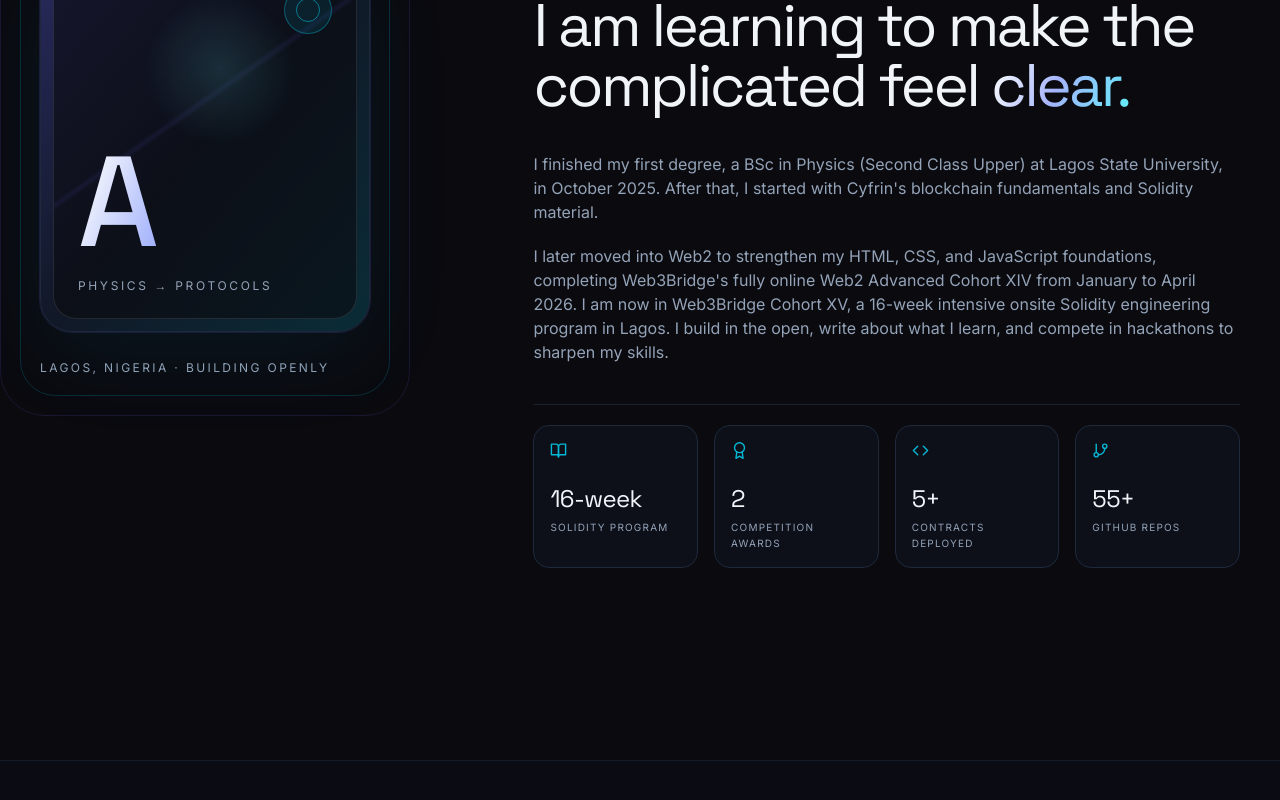
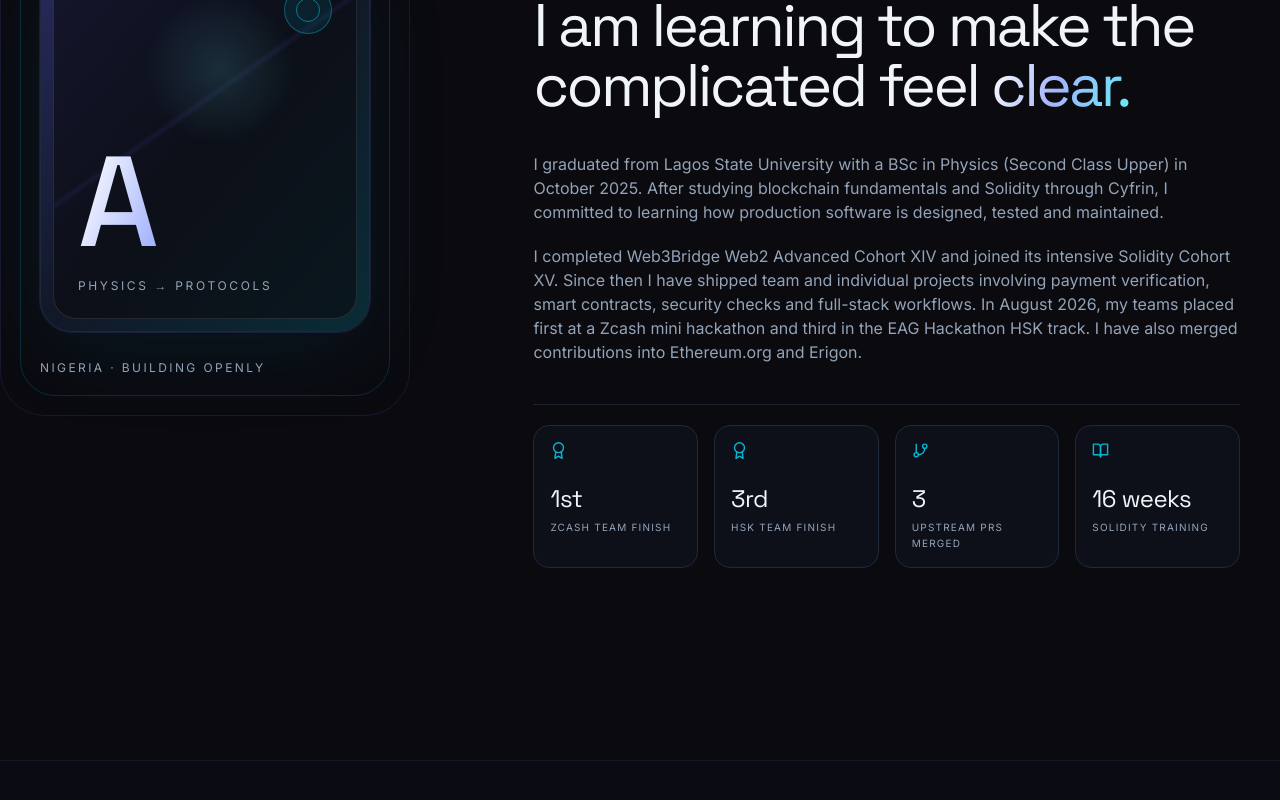
Before and after one commit to Alike001/alike-portfolio, a Next.js app: page / in a window 1280 px wide. Shown: the part 1144-1944 px from the top of the page. Built offline with nearby package versions, Linux system fonts and the light colour scheme.

Commit message:
feat: refresh portfolio components/About.jsx

```diff
--- a/components/About.jsx
+++ b/components/About.jsx
@@ -6,10 +6,10 @@ import { FiAward, FiBookOpen, FiCode, FiGitBranch } from "react-icons/fi";
 import Reveal from "./Reveal";
 
 const stats = [
-  ["16", "Solidity Program", FiBookOpen, "-week"],
-  ["2", "Competition Awards", FiAward, ""],
-  ["5", "Contracts Deployed", FiCode, "+"],
-  ["55", "GitHub Repos", FiGitBranch, "+"]
+  ["1", "Zcash team finish", FiAward, "st"],
+  ["3", "HSK team finish", FiAward, "rd"],
+  ["3", "Upstream PRs merged", FiGitBranch, ""],
+  ["16", "Solidity training", FiBookOpen, " weeks"]
 ];
 
 function Counter({ value, suffix }) {
@@ -52,7 +52,7 @@ export default function About() {
                   <div className="absolute right-9 top-9 h-6 w-6 rounded-full border border-cyan/60" />
                 </div>
               </div>
-              <p className="mt-7 text-center text-xs uppercase tracking-[.2em] text-muted lg:text-left">Lagos, Nigeria · Building openly</p>
+              <p className="mt-7 text-center text-xs uppercase tracking-[.2em] text-muted lg:text-left">Nigeria · Building openly</p>
             </div>
           </Reveal>
 
@@ -61,8 +61,8 @@ export default function About() {
               <div className="mb-8 flex items-center gap-3 text-xs uppercase tracking-[.23em] text-cyan"><span className="h-px w-9 bg-cyan" />A deliberate transition</div>
               <h2 className="max-w-2xl font-display text-4xl leading-[.98] tracking-[-.045em] text-cloud sm:text-6xl">I am learning to make the complicated feel <span className="text-gradient">clear.</span></h2>
               <div className="mt-9 space-y-5 text-[15px] leading-8 text-muted sm:text-base">
-                <p>I finished my first degree, a BSc in Physics (Second Class Upper) at Lagos State University, in October 2025. After that, I started with Cyfrin&apos;s blockchain fundamentals and Solidity material.</p>
-                <p>I later moved into Web2 to strengthen my HTML, CSS, and JavaScript foundations, completing Web3Bridge&apos;s fully online Web2 Advanced Cohort XIV from January to April 2026. I am now in Web3Bridge Cohort XV, a 16-week intensive onsite Solidity engineering program in Lagos. I build in the open, write about what I learn, and compete in hackathons to sharpen my skills.</p>
+                <p>I graduated from Lagos State University with a BSc in Physics (Second Class Upper) in October 2025. After studying blockchain fundamentals and Solidity through Cyfrin, I committed to learning how production software is designed, tested and maintained.</p>
+                <p>I completed Web3Bridge Web2 Advanced Cohort XIV and joined its intensive Solidity Cohort XV. Since then I have shipped team and individual projects involving payment verification, smart contracts, security checks and full-stack workflows. In August 2026, my teams placed first at a Zcash mini hackathon and third in the EAG Hackathon HSK track. I have also merged contributions into Ethereum.org and Erigon.</p>
               </div>
               <div className="mt-10 grid grid-cols-2 gap-3 border-t border-line/80 pt-5 sm:grid-cols-4 sm:gap-4">
                 {stats.map(([value, label, Icon, suffix], index) => (
```
